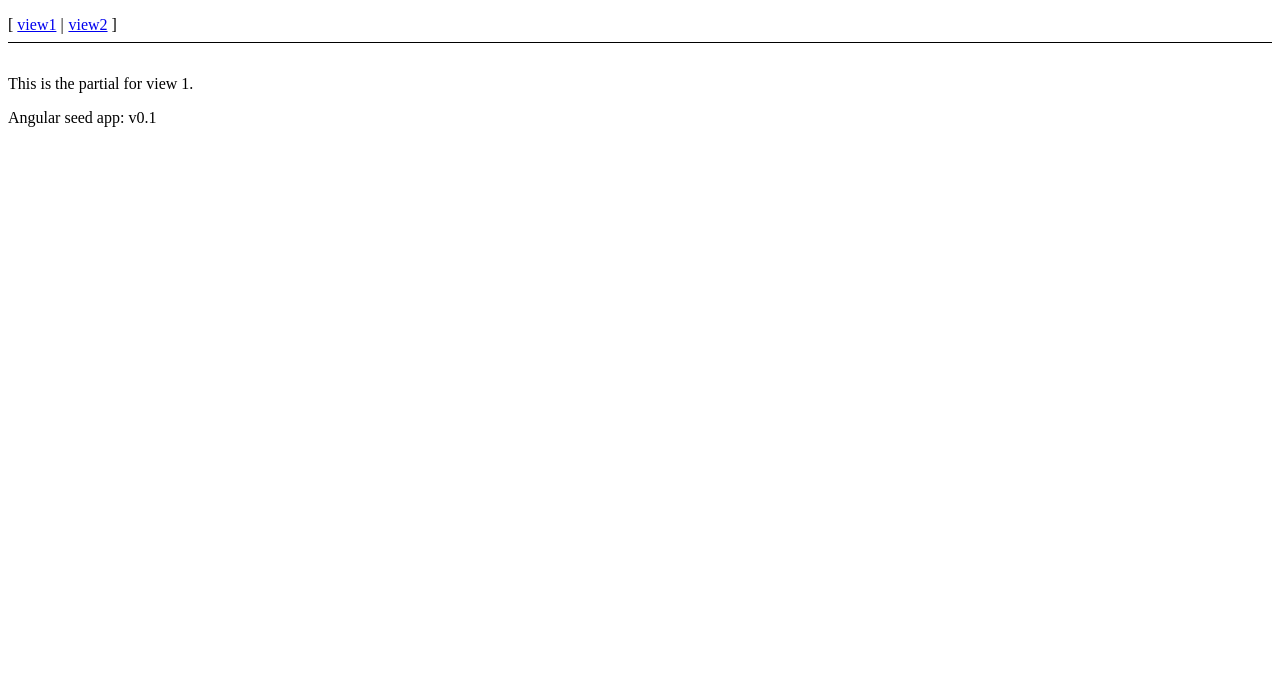
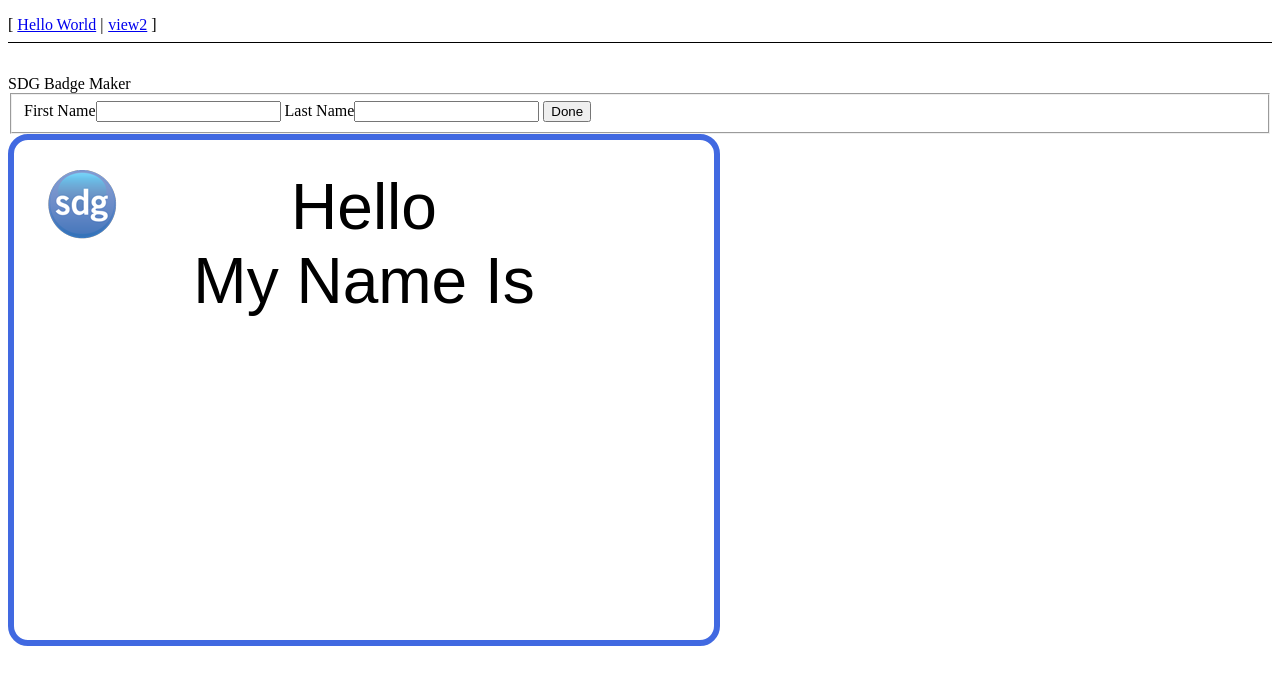
Before and after one commit to kimtuck/AngularDemo, a plain HTML site: page app/index.html at #/HelloWorld in a window 1280 px wide. Drawn offline with Linux system fonts and the light colour scheme.

Commit message:
angular-seed

```diff
--- a/app/css/app.css
+++ b/app/css/app.css
@@ -28,3 +28,39 @@
   content: "";
   padding: 0;
 }
+
+.badgeOuter {
+    -moz-border-radius: 20px;
+    -webkit-border-radius: 20px;
+    border-radius: 20px;
+    border: 6px solid #4169e1;
+    width: 700px;
+    height: 500px;
+    position:  relative;
+}
+
+.badgeInner {
+    padding: 20px;
+    }
+
+.text {
+    font-size: 64px;
+    font-family: arial;
+    text-align: center;
+    padding-top: 30px;
+}
+
+.name {
+    font-size: 1.4em;
+    color: blue;
+    padding: 30px;
+}
+
+.logo {
+    background-image: url("SDG-Logo-Small.png");
+    width: 75px;
+    height: 70px;
+    position: absolute;
+    top: 30px;
+    left: 30px;
+}
--- /dev/null
+++ b/app/html/HelloWorld.html
@@ -0,0 +1,18 @@
+<div>SDG Badge Maker
+    <fieldset ng-hide="done">
+        <label for="FirstName">First Name</label><input type="text" id="FirstName" name="fn" ng-model="firstname" />
+        <label for="LastName">Last Name</label><input id="LastName" ng-model="lastname">
+        <button ng-click="done=true">Done</button>
+    </fieldset>
+    <div class="badgeOuter">
+        <div class="logo"></div>
+        <div class="text">
+            <div>Hello</div>
+            <div>My Name Is</div>
+
+            <div class="name">
+                {{firstname}} {{lastname}}
+            </div>
+        </div>
+    </div>
+</div>
--- a/app/index.html
+++ b/app/index.html
@@ -7,13 +7,11 @@
 </head>
 <body>
   <ul class="menu">
-    <li><a href="#/view1">view1</a></li>
+    <li><a href="#/HelloWorld">Hello World</a></li>
     <li><a href="#/view2">view2</a></li>
   </ul>
 
   <div ng-view></div>
-
-  <div>Angular seed app: v<span app-version></span></div>
 
   <!-- In production use:
   <script src="//ajax.googleapis.com/ajax/libs/angularjs/1.0.7/angular.min.js"></script>
@@ -24,5 +22,8 @@
   <script src="js/controllers.js"></script>
   <script src="js/filters.js"></script>
   <script src="js/directives.js"></script>
+
+   <script src="js/Controllers/HelloWorldController.js"></script>
+
 </body>
 </html>
--- /dev/null
+++ b/app/js/Controllers/HelloWorldController.js
@@ -0,0 +1,5 @@
+'use strict';
+myApp.controller("HelloWorld",["$scope",
+    function($scope) {
+    }
+]);
--- a/app/js/app.js
+++ b/app/js/app.js
@@ -2,9 +2,10 @@
 
 
 // Declare app level module which depends on filters, and services
-angular.module('myApp', ['myApp.filters', 'myApp.services', 'myApp.directives', 'myApp.controllers']).
+var myApp = angular.module('myApp', ['myApp.filters', 'myApp.services', 'myApp.directives', 'myApp.controllers']).
   config(['$routeProvider', function($routeProvider) {
     $routeProvider.when('/view1', {templateUrl: 'partials/partial1.html', controller: 'MyCtrl1'});
     $routeProvider.when('/view2', {templateUrl: 'partials/partial2.html', controller: 'MyCtrl2'});
+    $routeProvider.when('/HelloWorld', {templateUrl: 'html/HelloWorld.html', controller: 'HelloWorld'});
     $routeProvider.otherwise({redirectTo: '/view1'});
   }]);
```
Also changed, not shown: app/css/SDG-Logo-Small.png (added).
